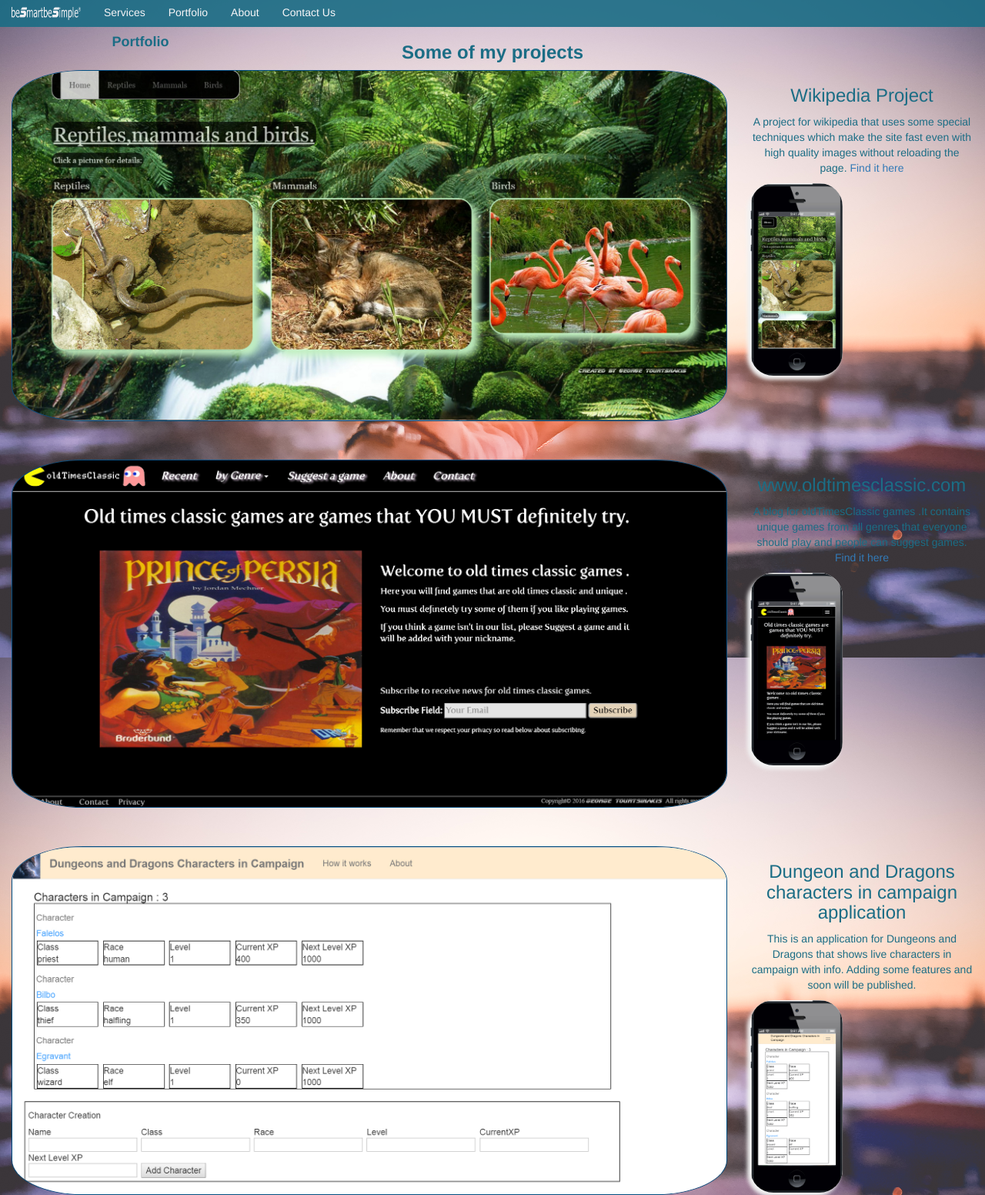
After one commit to georgetour/beSmartbeSimple-site-v1.7, a PHP site: page /portfolio.html in a window 1280 px wide. The commit adds this page. Shown: the whole page at 77% size. Run offline with PHP 8.4, Linux system fonts and the light colour scheme.

Commit message:
Portfolio page added
-Portfolio page added

```diff
--- /dev/null
+++ b/portfolio.html
@@ -0,0 +1,139 @@
+<!DOCTYPE html>
+<html lang="en">
+
+<head>
+    <meta charset="UTF-8">
+    <meta name="viewport" content="width=device-width, initial-scale=1">
+    <title>beSmartbeSimple - We create smart and simple websites. </title>
+    <script src="https://ajax.googleapis.com/ajax/libs/jquery/2.2.4/jquery.min.js"></script>
+    <script src="javascript/bootstrap.min.js"></script>
+    <link type="text/css" rel="stylesheet" href="bootstrap.min.css">
+    <script src="https://maxcdn.bootstrapcdn.com/bootstrap/3.3.6/js/bootstrap.min.js" integrity="sha384-0mSbJDEHialfmuBBQP6A4Qrprq5OVfW37PRR3j5ELqxss1yVqOtnepnHVP9aJ7xS" crossorigin="anonymous">   </script>
+    <link href="https://maxcdn.bootstrapcdn.com/bootstrap/3.3.6/css/bootstrap.min.css" rel="stylesheet" integrity="sha384-1q8mTJOASx8j1Au+a5WDVnPi2lkFfwwEAa8hDDdjZlpLegxhjVME1fgjWPGmkzs7" crossorigin="anonymous">
+    <link type="text/css" rel="stylesheet" href="stylesheets/customStyle.css">
+    <script src="javascript/indexJS.js" async></script>
+</head>
+
+
+<body>
+<!--Top menu bar-->
+<div class="navbar navbar-inverse alignCenter">
+    <div class="">
+
+        <button type="button" class="navbar-toggle " data-toggle="collapse" data-target="#bs-example-navbar-collapse-1" aria-expanded="false">
+            <span class="sr-only">Toggle navigation</span>
+            <span class="icon-bar"></span>
+            <span class="icon-bar"></span>
+            <span class="icon-bar"></span>
+        </button>
+        <div class="navbar-header">
+            <a class="navbar-brand" href="#"><img class="logo" src="images/whitelogo.png"></a>
+        </div>
+
+        <div class="collapse navbar-collapse" id="bs-example-navbar-collapse-1">
+            <ul class=" nav navbar-nav">
+                <li><a id="servicesLink" href="#">Services</a></li>
+                <li><a id="portfolio" href="#">Portfolio</a></li>
+                <li><a id="about" href="#">About</a></li>
+                <li><a id="contactUs" href="#">Contact Us</a></li>
+            </ul>
+        </div>
+
+    </div>
+
+</div><!--End Top menu bar-->
+
+<div id="services " class="container-fluid textColor"><!--Portfolio page-->
+
+    <!--First row-->
+    <div class="container-fluid alignCenter">
+        <!--Column 1-->
+        <div   class="everything col-lg-3 col-md-3 col-sm-12 col-xs-12  ">
+            <h4 class="bold " >Portfolio</h4>
+        </div>
+
+        <!--Column 2-->
+        <div class=" col-lg-6  col-md-6 col-sm-12 col-xs-12  everything ">
+            <h3 class="bold">Some of my projects </h3>
+
+
+        </div>
+        <!--Column 3-->
+        <div class="col-lg-3 col-md-3 col-sm-12 col-xs-12 ">
+            <div></div>
+        </div>
+    </div>
+    <!--End first row-->
+
+    <!--Second row-->
+    <div class="row alignCenter ">
+        <div class="col-lg-9  col-md-9 col-sm-12 col-xs-12   everything ">
+            <img class="img-responsive borderPortfolio" src="images/portfolio/wikiProject.jpg">
+        </div>
+
+        <div class=" col-lg-3  col-md-3 col-sm-12 col-xs-12   everything ">
+        <h3>Wikipedia Project</h3>
+        <p>A project for wikipedia that uses some special techniques
+        which make the site fast even with high quality images without reloading the page.
+            <a href="#">Find it here</a>
+        </p>
+            <img class="img-responsive imagesShadows phonePortfolio" src="images/portfolio/wikiTrimmed2.png">
+        </div>
+
+
+    </div>
+    <!--End second row-->
+
+    <!--Third Row -->
+    <div class="imageRow row alignCenter ">
+        <div class="col-lg-9  col-md-9 col-sm-12 col-xs-12   everything ">
+            <img class="img-responsive borderPortfolio" src="images/portfolio/blogProject.jpg">
+        </div>
+
+        <div class=" col-lg-3  col-md-3 col-sm-12 col-xs-12   everything ">
+        <h3>www.oldtimesclassic.com</h3>
+        <p>A blog for oldTimesClassic games .It contains unique games from all genres
+            that everyone should play  and people can suggest games.
+
+            <a href="#">Find it here</a>
+        </p>
+        <img class="img-responsive imagesShadows phonePortfolio" src="images/portfolio/blogTrimmed2.png">
+        </div>
+
+    </div><!--Third Row End-->
+
+    <!--Forth Row-->
+    <div class="imageRow row alignCenter ">
+        <div class="col-lg-9  col-md-9 col-sm-12 col-xs-12   everything ">
+            <img class="img-responsive borderPortfolio" src="images/portfolio/d_and_d_characters_in_campaign.jpg">
+        </div>
+
+        <div class=" col-lg-3  col-md-3 col-sm-12 col-xs-12   everything ">
+            <h3>Dungeon and Dragons characters in campaign application</h3>
+            <p> This is an application for Dungeons and Dragons
+                that shows live characters in campaign with info.
+                Adding some features and soon will be published.
+
+
+            </p>
+            <img class="img-responsive imagesShadows phonePortfolio" src="images/portfolio/d_and_app_trimmed.png">
+        </div>
+
+    </div><!--Forth Row End-->
+
+
+
+
+    </div><!--End container portfolio page -->
+
+
+
+
+
+
+
+
+
+
+</body>
+</html>
--- a/index.html
+++ b/starting.html
@@ -45,7 +45,7 @@
 
 
 
-<div  class="container-fluid borderTest">
+<div  class="container-fluid ">
 
 <div class="iframeGrid alignCenter "><!--Grid for centering the iframe -->
 
--- a/stylesheets/customStyle.css
+++ b/stylesheets/customStyle.css
@@ -33,7 +33,7 @@ body{
 
 
 .borderTest{
-    border: 1px solid black;
+    border: 1px solid  #004d80;
 }
 
 .borderTestRed{
@@ -89,6 +89,11 @@ body{
     height: 250px;
 }
 
+.zeroPadding{
+    padding:0;
+    margin: 0 auto;
+}
+
 .picturesIcons{
     margin: 0 auto;
     max-height:170px;
@@ -100,6 +105,31 @@ body{
 
 }
 
+.portfolioPictures{
+    max-height:450px;
+    margin: 0 auto;
+}
+
+.imageRow{
+    margin-top: 50px;
+}
+
+.phonePortfolio {
+
+    height:250px;
+}
+
+.borderPortfolio{
+    border-radius:10% ;
+    border: 1px solid  #004d80;
+}
+
+.imagesShadows{
+    box-shadow:-4px 5px 5px  #f2f2f2;
+    border-radius: 30px;
+    background-color: white;
+
+}
 
 
 .bold{
```
Also changed, not shown: images/portfolio/blogProject.jpg (added), images/portfolio/blogTrimmed.png (added), images/portfolio/blogTrimmed2.png (added), images/portfolio/d_and_app_trimmed.png (added), images/portfolio/d_and_d_characters_in_campaign.jpg (added), images/portfolio/wikiProject.jpg (added), images/portfolio/wikiTrimmed.png (added), images/portfolio/wikiTrimmed2.png (added).
